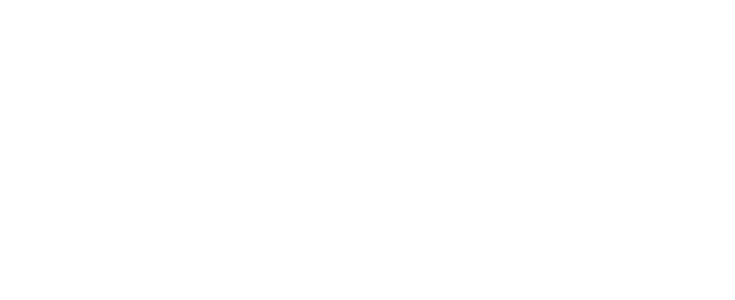
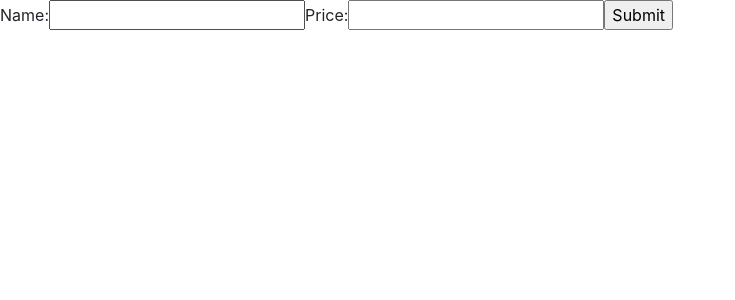
Before and after one commit to GiPyoo/inandout, a React (Create React App) app in the folder frontend/: page /payment in a window 1280 px wide. Shown: the top 300 px of the page, without its empty margins (0-735 px from the left). Built offline with nearby package versions, Linux system fonts and the light colour scheme.

Commit message:
feat : data flow in payment and final

```diff
--- a/frontend/src/App.js
+++ b/frontend/src/App.js
@@ -3,13 +3,18 @@ import {Route, BrowserRouter} from 'react-router-dom';
 import {Payment, SignIn, SignUp, ImageStore} from './pages';
 
 class App extends Component {
-  myCallback = (dataFromChild) => {
+
+  PaymentCallBack = (dataFromChild) => {
+    this.setState({
+      PaymentData : dataFromChild ? dataFromChild : ''
+    })
   }
+
   render(){
 
     return (
       <BrowserRouter>
-        <Route exact path ="/" component={Payment} />
+        <Route exact path ="/payment" component={Payment} callbackFromParent = {this.PaymentCallBack}/>
         <Route exact path="/signIn" component={SignIn} />
         <Route exact path="/signUp" component={SignUp} />
         <Route exact path="/imageStore" component={ImageStore} />
--- a/frontend/src/pages/Payment.js
+++ b/frontend/src/pages/Payment.js
@@ -1,29 +1,31 @@
-import React, {Component, Fragment} from 'react';
+import React, { Component, Fragment } from 'react';
 import axios from 'axios';
 import '../styles/pages/Map.css';
 
 // 각종 상태들을 관리하는 App 컴포넌트
-class Payment extends Component{
+class Payment extends Component {
 
   constructor(props) {
     super(props);
-    this.state = {name: '',price:''};
-
+    this.state = { name: '', price: '' };
     this.handleChange = this.handleChange.bind(this);
     this.handleSubmit = this.handleSubmit.bind(this);
   }
 
   handleChange(event) {
-    this.setState({name: event.target.value, price: event.target.value});
+    this.setState({ name: event.target.value, price: event.target.value });
   }
 
   handleSubmit(event) {
     axios.post('/process/payment', this.state)
-  .then( response => {  this.props.callbackFromParent(response.data)} )
-  .catch( response => { console.log(response) } );
+      .then(response => {
+        console.log(response);
+        this.props.callbackFromParent(response.data)
+      })
+      .catch(response => { console.log(response) });
   }
 
-  render(){
+  render() {
     return (
       <form onSubmit={this.handleSubmit}>
         <label>
@@ -39,17 +41,17 @@ class Payment extends Component{
     );
   };
 
-  componentDidMount(){
+  componentDidMount() {
     console.log('Payment.js - componentDidMount()');
 
     // 로그인 되어 있는지 안되어 있는지 확인
     const loginUserId = sessionStorage.getItem('userId');
 
-    if(loginUserId !== null){
+    if (loginUserId !== null) {
       this.setState({
         userId: loginUserId
       });
-    }else{
+    } else {
       this.setState({
         userId: ''
       })
```
